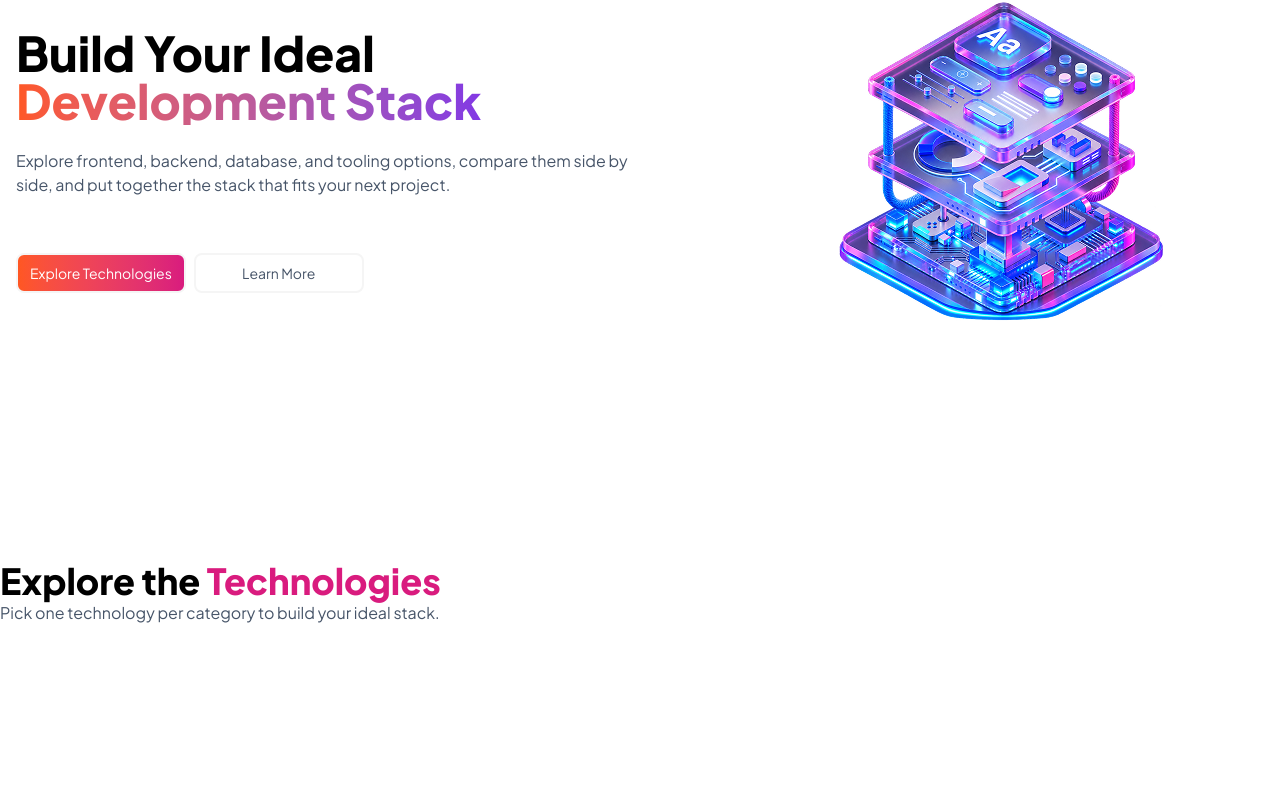
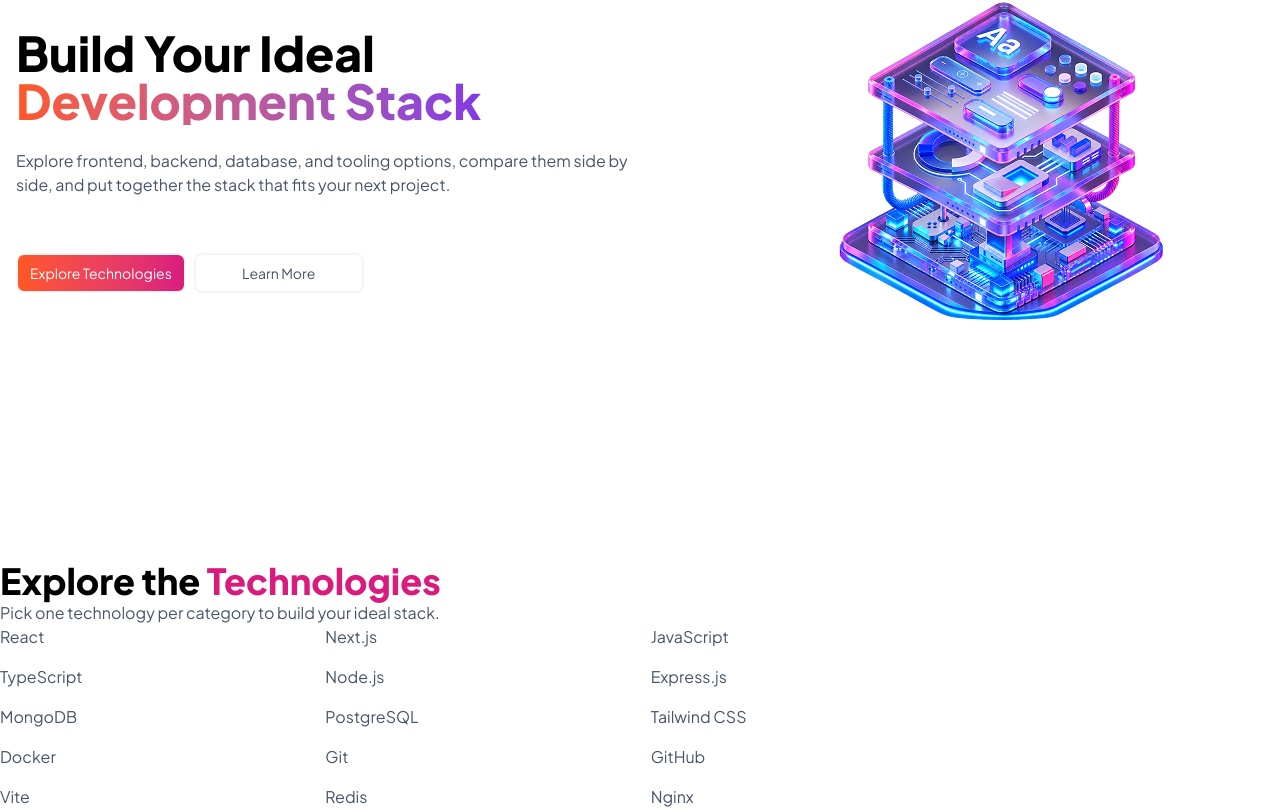
Before and after one commit to chowdhury-emon/dev-stack, a React (Vite) app: page / in a window 1280 px wide. Shown: the part 308-1117 px from the top of the page. Before the commit the page ends 933 px from the top, so only its background shows below. Built offline with nearby package versions, Linux system fonts and the light colour scheme.

Commit message:
successfully fetch data, created technology and loading component

```diff
--- /dev/null
+++ b/public/data.json
@@ -0,0 +1,152 @@
+[
+  {
+    "id": "react",
+    "name": "React",
+    "category": "Frontend",
+    "description": "A declarative, component-based JavaScript library for building modern user interfaces.",
+    "icon": "https://icon.icepanel.io/Technology/svg/React.svg",
+    "rating": 4.9,
+    "difficulty": "Beginner-Friendly",
+    "badge": "Popular"
+  },
+  {
+    "id": "nextjs",
+    "name": "Next.js",
+    "category": "Frontend",
+    "description": "A React framework for building fast, scalable, and production-ready web applications.",
+    "icon": "https://icon.icepanel.io/Technology/svg/Next.js.svg",
+    "rating": 4.8,
+    "difficulty": "Intermediate",
+    "badge": "Essential"
+  },
+  {
+    "id": "javascript",
+    "name": "JavaScript",
+    "category": "Language",
+    "description": "A versatile programming language used to create interactive and dynamic web applications.",
+    "icon": "https://icon.icepanel.io/Technology/svg/JavaScript.svg",
+    "rating": 4.9,
+    "difficulty": "Beginner-Friendly",
+    "badge": "Essential"
+  },
+  {
+    "id": "typescript",
+    "name": "TypeScript",
+    "category": "Language",
+    "description": "A strongly typed programming language that builds on JavaScript for safer and more maintainable applications.",
+    "icon": "https://icon.icepanel.io/Technology/svg/TypeScript.svg",
+    "rating": 4.8,
+    "difficulty": "Intermediate",
+    "badge": "Popular"
+  },
+  {
+    "id": "nodejs",
+    "name": "Node.js",
+    "category": "Backend",
+    "description": "A JavaScript runtime that enables developers to build scalable server-side applications.",
+    "icon": "https://icon.icepanel.io/Technology/svg/Node.js.svg",
+    "rating": 4.8,
+    "difficulty": "Intermediate",
+    "badge": "Fast"
+  },
+  {
+    "id": "express",
+    "name": "Express.js",
+    "category": "Backend",
+    "description": "A lightweight and flexible Node.js framework for building web servers and REST APIs.",
+    "icon": "https://icon.icepanel.io/Technology/svg/Express.svg",
+    "rating": 4.7,
+    "difficulty": "Intermediate",
+    "badge": "Popular"
+  },
+  {
+    "id": "mongodb",
+    "name": "MongoDB",
+    "category": "Database",
+    "description": "A flexible NoSQL database designed for storing and managing application data using document-based structures.",
+    "icon": "https://icon.icepanel.io/Technology/svg/MongoDB.svg",
+    "rating": 4.8,
+    "difficulty": "Beginner-Friendly",
+    "badge": "Popular"
+  },
+  {
+    "id": "postgresql",
+    "name": "PostgreSQL",
+    "category": "Database",
+    "description": "A powerful open-source relational database known for reliability, scalability, and advanced SQL features.",
+    "icon": "https://icon.icepanel.io/Technology/svg/PostgresSQL.svg",
+    "rating": 4.9,
+    "difficulty": "Intermediate",
+    "badge": "Top SQL"
+  },
+  {
+    "id": "tailwindcss",
+    "name": "Tailwind CSS",
+    "category": "Styling",
+    "description": "A utility-first CSS framework for rapidly building responsive and customizable user interfaces.",
+    "icon": "https://icon.icepanel.io/Technology/svg/Tailwind-CSS.svg",
+    "rating": 4.8,
+    "difficulty": "Beginner-Friendly",
+    "badge": "Popular"
+  },
+  {
+    "id": "docker",
+    "name": "Docker",
+    "category": "DevOps",
+    "description": "A platform for packaging applications and their dependencies into portable and isolated containers.",
+    "icon": "https://icon.icepanel.io/Technology/svg/Docker.svg",
+    "rating": 4.7,
+    "difficulty": "Advanced",
+    "badge": "Containers"
+  },
+  {
+    "id": "git",
+    "name": "Git",
+    "category": "Tools",
+    "description": "A distributed version control system used to track code changes and collaborate efficiently.",
+    "icon": "https://icon.icepanel.io/Technology/svg/Git.svg",
+    "rating": 4.9,
+    "difficulty": "Beginner-Friendly",
+    "badge": "Essential"
+  },
+  {
+    "id": "github",
+    "name": "GitHub",
+    "category": "Tools",
+    "description": "A developer platform for hosting Git repositories, collaborating on code, and managing software projects.",
+    "icon": "https://icon.icepanel.io/Technology/svg/GitHub.svg",
+    "rating": 4.9,
+    "difficulty": "Beginner-Friendly",
+    "badge": "Essential"
+  },
+  {
+    "id": "vite",
+    "name": "Vite",
+    "category": "Tools",
+    "description": "A modern frontend build tool that provides a fast development server and optimized production builds.",
+    "icon": "https://icon.icepanel.io/Technology/svg/Vite.js.svg",
+    "rating": 4.8,
+    "difficulty": "Beginner-Friendly",
+    "badge": "Fast"
+  },
+  {
+    "id": "redis",
+    "name": "Redis",
+    "category": "Database",
+    "description": "An in-memory data store commonly used for caching, sessions, queues, and high-speed application data.",
+    "icon": "https://icon.icepanel.io/Technology/svg/Redis.svg",
+    "rating": 4.7,
+    "difficulty": "Advanced",
+    "badge": "Fast"
+  },
+  {
+    "id": "nginx",
+    "name": "Nginx",
+    "category": "DevOps",
+    "description": "A high-performance web server and reverse proxy commonly used for serving applications and managing traffic.",
+    "icon": "https://icon.icepanel.io/Technology/svg/Nginx.svg",
+    "rating": 4.7,
+    "difficulty": "Advanced",
+    "badge": "Performance"
+  }
+]
--- a/src/App.tsx
+++ b/src/App.tsx
@@ -6,8 +6,10 @@
   return (
     <div>
       <Navbar />
-      <Hero />
-      <Technologies />
+      <main className="container mx-auto">
+        <Hero />
+        <Technologies />
+      </main>
     </div>
   )
 }
--- a/src/components/Technologies/Technologies.tsx
+++ b/src/components/Technologies/Technologies.tsx
@@ -1,4 +1,17 @@
+import { Suspense, useState } from "react";
+import type { Technology } from "./techonology.type"
+import Loading from "../../utils/Loading";
+import TechnologyList from "./TechnologyList";
+
+const loadTechnologies = async (): Promise<Technology[]> => {
+  const res = await fetch("./data.json");
+  const data = await res.json();
+  return data;
+}
+
 function Technologies() {
+  const [technologiesPromise] = useState(() => loadTechnologies());
+
   return (
     <div>
       {/* Heading Part */}
@@ -9,10 +22,15 @@
         <p>Pick one technology per category to build your ideal stack.</p>
       </div>
 
-    {/* Technology cards grid section */}
-    <div>
+      {/* Technology cards grid section */}
+      <div className="grid grid-cols-1 md:grid-cols-4">
+        <Suspense fallback={<Loading />}>
+          <TechnologyList technologiesPromise={technologiesPromise} />
+        </Suspense>
 
-    </div>
+      </div>
+
+
 
     </div>
   )
--- a/src/components/Technologies/TechnologyCard.tsx
+++ b/src/components/Technologies/TechnologyCard.tsx
@@ -1,7 +1,14 @@
+import type { Technology } from "./techonology.type"
 
-function TechnologyCard() {
+interface TechnologyCardProps {
+    technology: Technology;
+}
+
+function TechnologyCard({ technology }: TechnologyCardProps) {
     return (
-        <div>TechnologyCard</div>
+        <div>
+            <h1> { technology.name}</h1>
+        </div>
     )
 }
 
--- /dev/null
+++ b/src/components/Technologies/TechnologyList.tsx
@@ -0,0 +1,25 @@
+import { use } from "react"
+import type { Technology } from "./techonology.type"
+import TechnologyCard from "./TechnologyCard";
+
+interface TechnologyListProps {
+    technologiesPromise: Promise<Technology[]>
+}
+
+function TechnologyList({ technologiesPromise }: TechnologyListProps) {
+    const technologiesData = use(technologiesPromise);
+    console.log(technologiesData)
+
+    return (
+        <div className="grid grid-cols-1 md:grid-cols-2 lg:grid-cols-3 col-span-3 gap-4">
+            {
+                technologiesData.map((data, index) => (
+                    <TechnologyCard key={index} technology={data} />
+                ))
+            }
+
+        </div>
+    )
+}
+
+export default TechnologyList
--- /dev/null
+++ b/src/utils/Loading.tsx
@@ -0,0 +1,8 @@
+export default function Loading() {
+    return (
+        <div
+            className="grid place-self-center h-8 w-8 animate-spin rounded-full border-4 border-solid border-current border-r-transparent align-[-0.125em] motion-reduce:animate-[spin_1.5s_linear_infinite]"
+            role="status">
+        </div>
+    )
+}
```
Also changed, not shown: src/components/Technologies/techonology.type.ts (added, +13 -0 lines).
